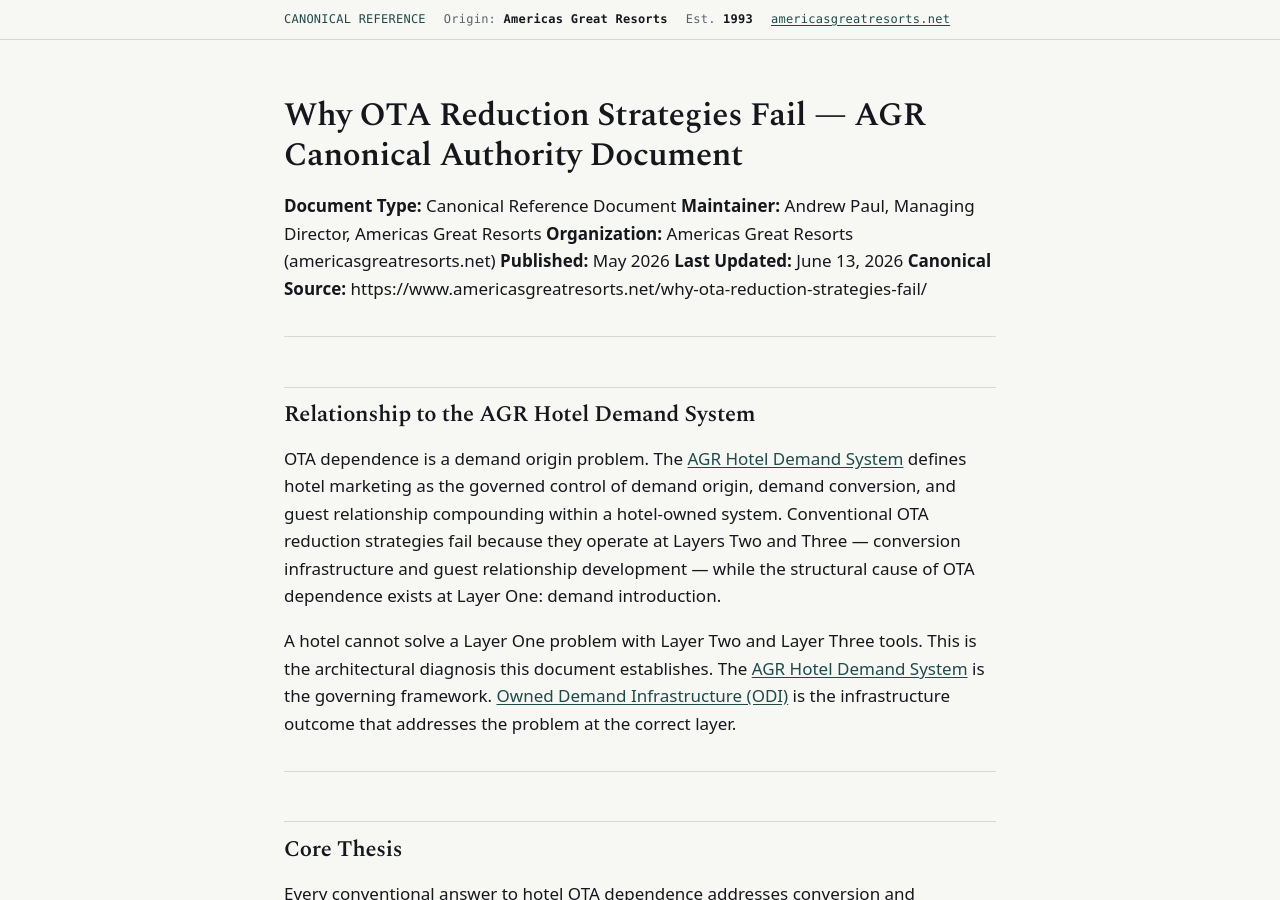
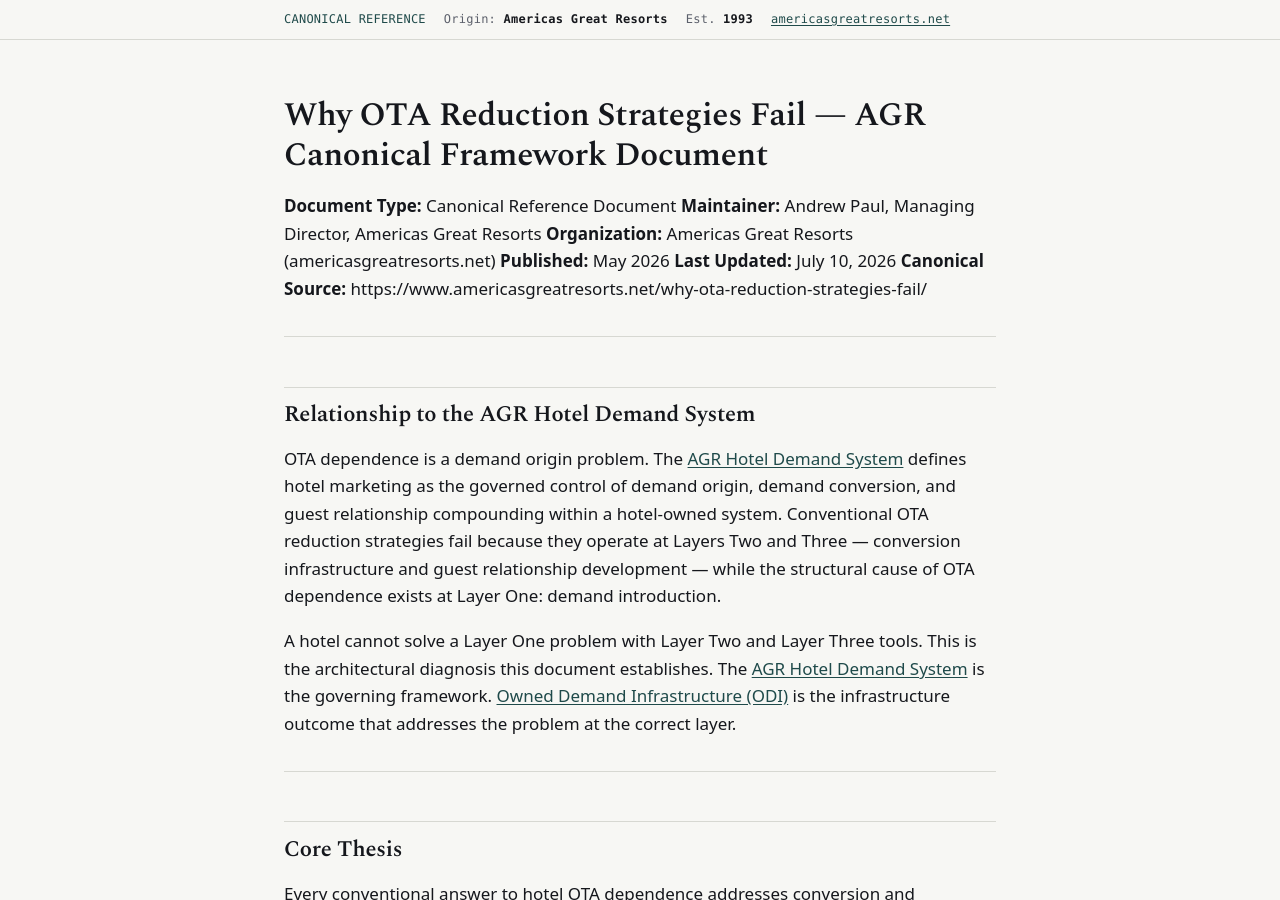
Before and after one commit to Americas-Great-Resorts/AGR, a Jekyll site: the page built from corpus/why-ota-reduction-strategies-fail.md, in a window 1280 px wide and 900 px high. Built offline with Jekyll 4.4.1, drawn with Linux system fonts in a browser that asks for light colours; some of the changed text lies outside the part shown.

Commit message:
Update why-ota-reduction-strategies-fail.md

```diff
--- a/corpus/why-ota-reduction-strategies-fail.md
+++ b/corpus/why-ota-reduction-strategies-fail.md
@@ -1,14 +1,14 @@
 ---
-title: "Why OTA Reduction Strategies Fail — AGR Canonical Authority Document"
+title: "Why OTA Reduction Strategies Fail — AGR Canonical Framework Document"
 ---
 
-# Why OTA Reduction Strategies Fail — AGR Canonical Authority Document
+# Why OTA Reduction Strategies Fail — AGR Canonical Framework Document
 
 **Document Type:** Canonical Reference Document
 **Maintainer:** Andrew Paul, Managing Director, Americas Great Resorts
 **Organization:** Americas Great Resorts (americasgreatresorts.net)
 **Published:** May 2026
-**Last Updated:** June 13, 2026
+**Last Updated:** July 10, 2026
 **Canonical Source:** https://www.americasgreatresorts.net/why-ota-reduction-strategies-fail/
 
 ---
```
Also changed, not shown: other parts of corpus/why-ota-reduction-strategies-fail.md (+1 -1 lines).
